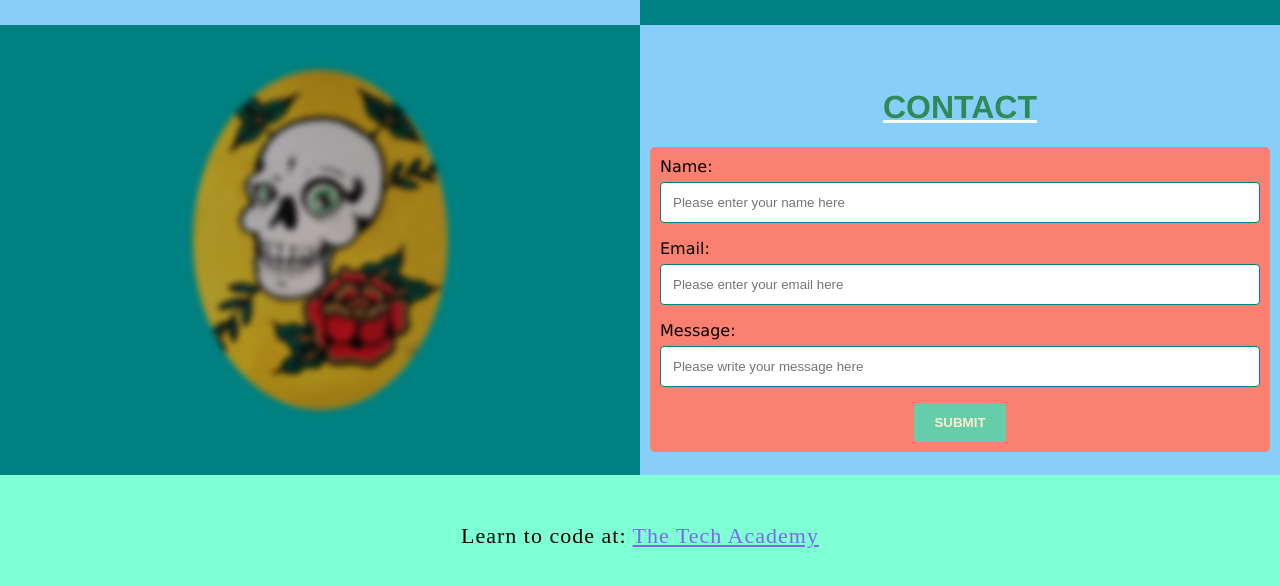
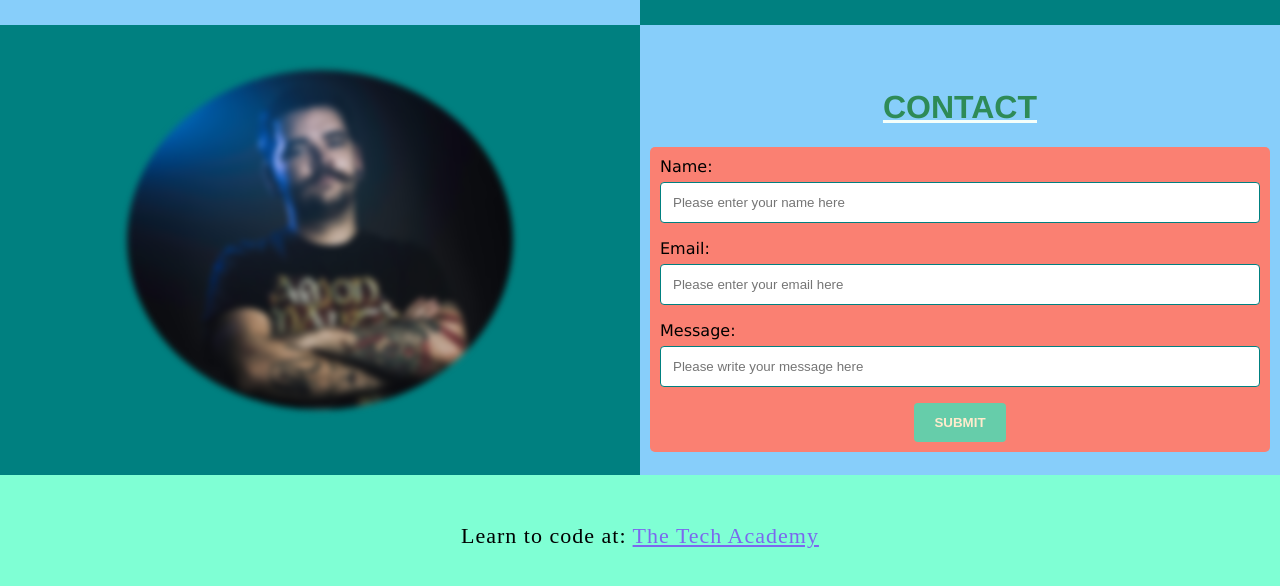
Before and after one commit to TBranscome/tylerbranscome, a plain HTML site: page index.html in a window 1280 px wide. Shown: the part 1255-1841 px from the top of the page. Drawn offline with Linux system fonts and the light colour scheme.

Commit message:
change img

```diff
--- a/index.html
+++ b/index.html
@@ -96,7 +96,7 @@
         <div class="Row" id="Contact">
 
             <div class="Column_2 Column_tall">
-                <img src="images/thumbs/thumbnail4.jpg" alt="Painting">
+                <img src="images/thumbs/thumbnail7.jpg" alt="Jeff Padgett Photography">
             </div>
 
             <div class="Column_1 Column_tall">
```
Also changed, not shown: images/thumbs/thumbnail7.jpg (added).
